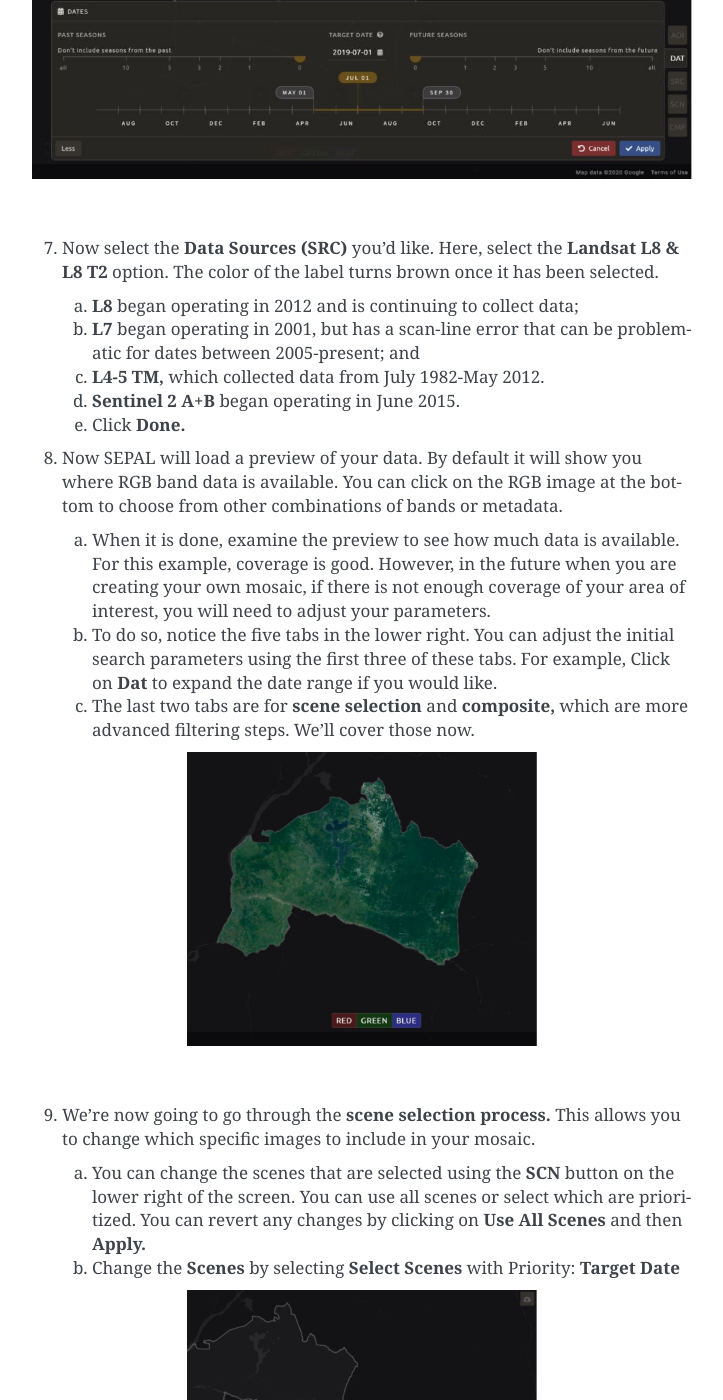
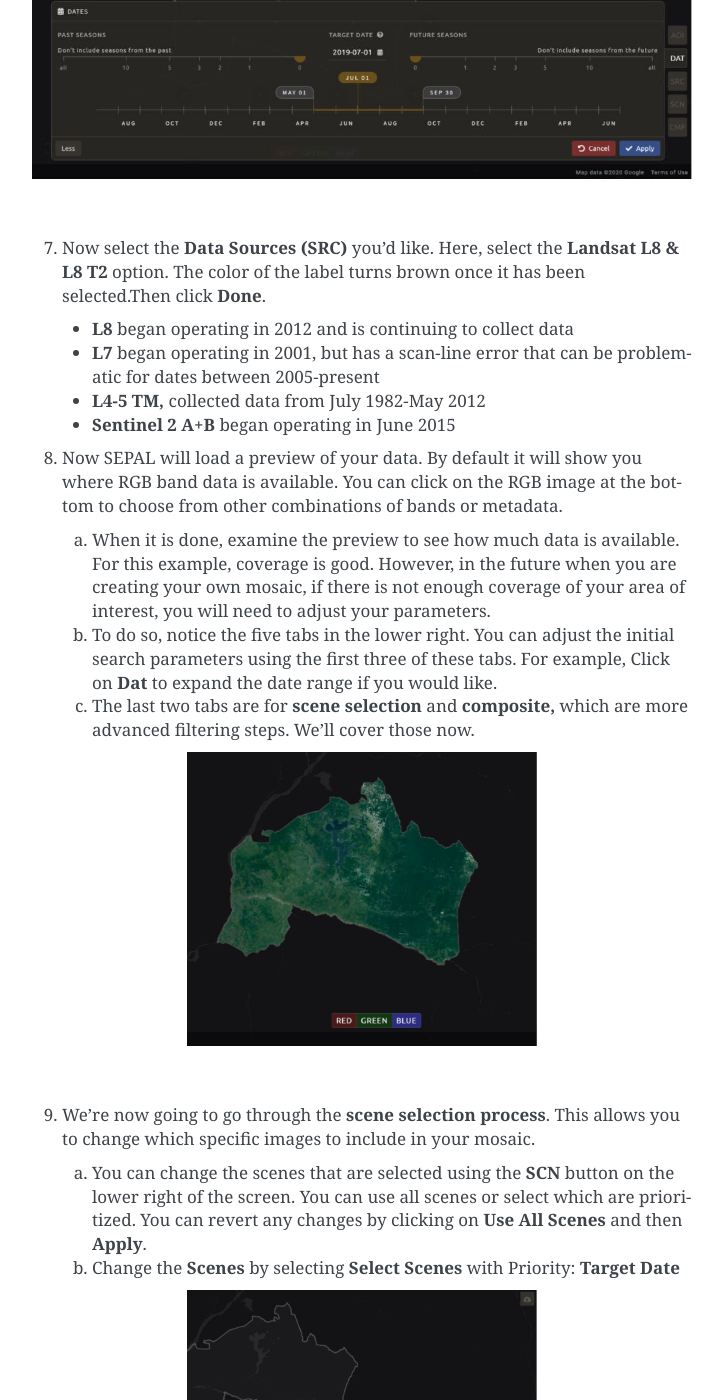
Before and after one commit to sig-gis/SEPAL-CEO, a Sphinx documentation site: the page built from docs/module-1.rst, in a window 1280 px wide and 1400 px high, scrolled down 8525 px. Shown: the whole window, without its empty margins (388-1111 px from the left). Built offline with Sphinx 7.4.7, drawn with Linux system fonts in a browser that asks for light colours; some of the changed text lies outside the part shown.

Commit message:
Inconstancies with lists
Moved some lists from numbered to bullets if they were just informative and not directions. Removed periods at the ends of lists that were incomplete sentences.
I also removed unnecessarily bolded periods, just because it bothered my OCDness.

```diff
--- a/docs/module-1.rst
+++ b/docs/module-1.rst
@@ -25,7 +25,7 @@ Part 1. Open SEPAL
 -------------------
 
 1. Navigate to `https://sepal.io/ <https://sepal.io/>`_ to open SEPAL.
-2. Type in your **Username** and **Password** and click **Login.**
+2. Type in your **Username** and **Password** and click **Login**.
 
 .. image:: images/sepal_login.JPG
    :alt: SEPAL login page
@@ -185,14 +185,14 @@ Part 1. Create a Landsat Mosaic
 
 1. If SEPAL is not already open, click to open SEPAL in your browser: https://sepal.io/ and login.
 2. Click on the **Processing** tab.
-3. Then, click on **Optical Mosaic.**
+3. Then, click on **Optical Mosaic**.
 4. When the Optical Mosaic tab opens, you will see an **Area of Interest** window in the lower right hand corner of your screen.
 
    There are three ways to choose your area of interest. Bring up the menu by clicking the carrot to the right of the window label.
 
-  a. Select Country/Province (the default).
+  a. Select Country/Province (the default)
   b. Select from EE table
-  c. Draw a polygon.
+  c. Draw a polygon
 
 .. image:: images/area_of_interest.JPG
    :alt: The Area of Interest menu
@@ -203,9 +203,9 @@ Part 1. Create a Landsat Mosaic
 
 5. We will use the **Select a country/province** option.
 
-  a. In the list of countries that pops up, scroll down until you see the available options for **Congo, Dem Republic of.** Note there is also the Republic of Congo, which is not what we’re looking for.
+  a. In the list of countries that pops up, scroll down until you see the available options for **Congo, Dem Republic of**. Note there is also the Republic of Congo, which is not what we’re looking for.
   b. Under Province/Area, notice that there are many different options.
-  c. Select **Mai-Ndombe,** then click **Next.**
+  c. Select **Mai-Ndombe,** then click **Next**.
 
 .. image:: images/country_province.JPG
    :alt: The Country or Province selection screen.
@@ -214,7 +214,7 @@ Part 1. Create a Landsat Mosaic
 
 |
 
-6. In the **Date** menu you can select the **Year** you are interested in or click on **More.**
+6. In the **Date** menu you can select the **Year** you are interested in or click on **More**.
 
   a. This interface allows you to refine the dates or seasons you are interested in.
   b. You can select a **target date** (The date in which pixels in the mosaic should ideally come from), as well as adjust the start and end date flags.
@@ -222,7 +222,7 @@ Part 1. Create a Landsat Mosaic
   d. For this exercise, let’s create imagery for the dry season of 2019.
 
     i. Select July 1 of 2019 as your target date (2019-07-01), and move your date flags to May 1-September 30.
-    ii. Click **Apply.**
+    ii. Click **Apply**.
 
 .. image:: images/date_menu.JPG
    :alt: The date menu.
@@ -230,13 +230,12 @@ Part 1. Create a Landsat Mosaic
 
 |
 
-7. Now select the **Data Sources (SRC)** you’d like. Here, select the **Landsat L8 & L8 T2** option. The color of the label turns brown once it has been selected.
+7. Now select the **Data Sources (SRC)** you’d like. Here, select the **Landsat L8 & L8 T2** option. The color of the label turns brown once it has been selected.Then click **Done**.
 
-  a. **L8** began operating in 2012 and is continuing to collect data;
-  b. **L7** began operating in 2001, but has a scan-line error that can be problematic for dates between 2005-present; and
-  c. **L4-5 TM,** which collected data from July 1982-May 2012.
-  d. **Sentinel 2 A+B** began operating in June 2015.
-  e. Click **Done.**
+  * **L8** began operating in 2012 and is continuing to collect data
+  * **L7** began operating in 2001, but has a scan-line error that can be problematic for dates between 2005-present
+  * **L4-5 TM,** collected data from July 1982-May 2012
+  * **Sentinel 2 A+B** began operating in June 2015
 
 8. Now SEPAL will load a preview of your data. By default it will show you where RGB band data is available. You can click on the RGB image at the bottom to choose from other combinations of bands or metadata.
 
@@ -251,9 +250,9 @@ Part 1. Create a Landsat Mosaic
 
 |
 
-9. We’re now going to go through the **scene selection process.** This allows you to change which specific images to include in your mosaic.
+9. We’re now going to go through the **scene selection process**. This allows you to change which specific images to include in your mosaic.
 
-  a. You can change the scenes that are selected using the **SCN** button on the lower right of the screen. You can use all scenes or select which are prioritized. You can revert any changes by clicking on **Use All Scenes** and then **Apply.**
+  a. You can change the scenes that are selected using the **SCN** button on the lower right of the screen. You can use all scenes or select which are prioritized. You can revert any changes by clicking on **Use All Scenes** and then **Apply**.
   b. Change the **Scenes** by selecting **Select Scenes** with Priority: **Target Date**
 
 .. image:: images/scene_selection.JPG
@@ -283,7 +282,7 @@ Part 1. Create a Landsat Mosaic
 
 |
 
-11. You may set a minimum and maximum number of images per scene area that will be selected. Increase the minimum to 2 and the maximum to 100. Click **Select Scenes.** If there is only one scene for an area, that will be the only one selected despite the minimum.
+11. You may set a minimum and maximum number of images per scene area that will be selected. Increase the minimum to 2 and the maximum to 100. Click **Select Scenes**. If there is only one scene for an area, that will be the only one selected despite the minimum.
 
 .. image:: images/auto_select_scenes_menu.JPG
    :alt: Menu for auto selecting scenes.
@@ -317,7 +316,7 @@ Part 1. Create a Landsat Mosaic
     * Percent cloud cover
     * Number of days from the target date
 
-  a. To expand the Landsat image, hover over one of the images and click **Preview.** Click on the image to close the zoomed in graphic and return to the list of scenes.
+  a. To expand the Landsat image, hover over one of the images and click **Preview**. Click on the image to close the zoomed in graphic and return to the list of scenes.
   b. To remove a scene from the composite, click the **Remove** button when you hover over the selected scene.
 
 .. image:: images/remove_preview_scenes.JPG
@@ -463,7 +462,7 @@ Part 2. Name and Save your Recipe and Mosaic
   b. **Scale:** the resolution of the mosaic. Landsat data is collected at 30m resolution, so we will leave the slider there.
   c. **Retrieve to:** Sepal Workspace is the default option. Other options may appear depending on your permissions.
 
-6. When you have the desired bands selected, click **Retrieve.**
+6. When you have the desired bands selected, click **Retrieve**.
 
 7. You will notice the **Tasks** icon is now spinning. If you click on it, you will see the data retrieval is in process. This step will take some time.
 
```
Also changed, not shown: other parts of docs/module-1.rst (+3 -3 lines).
